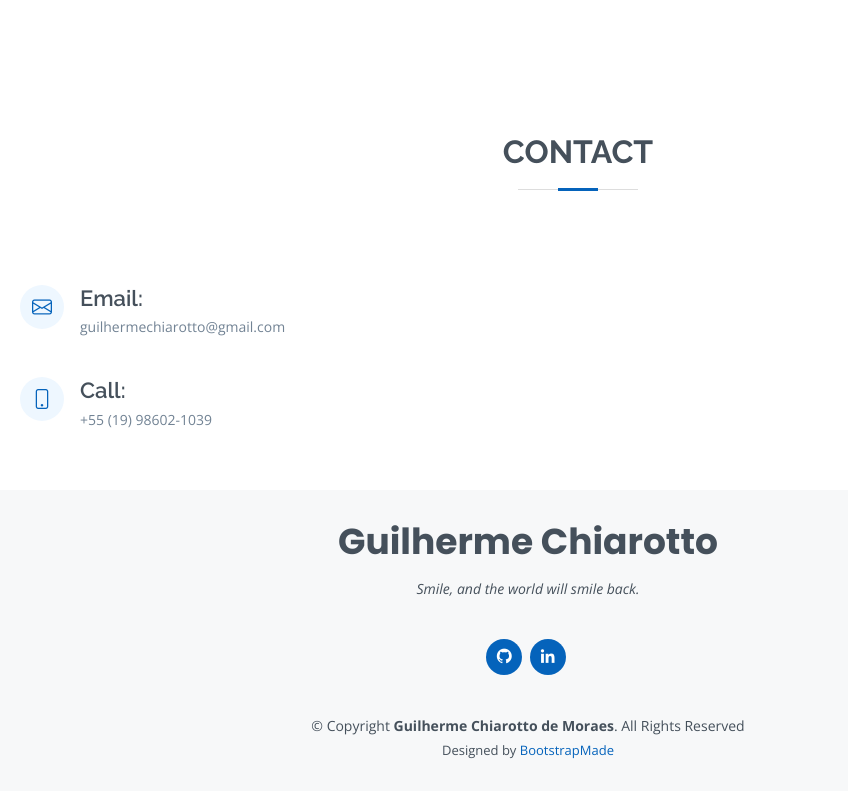
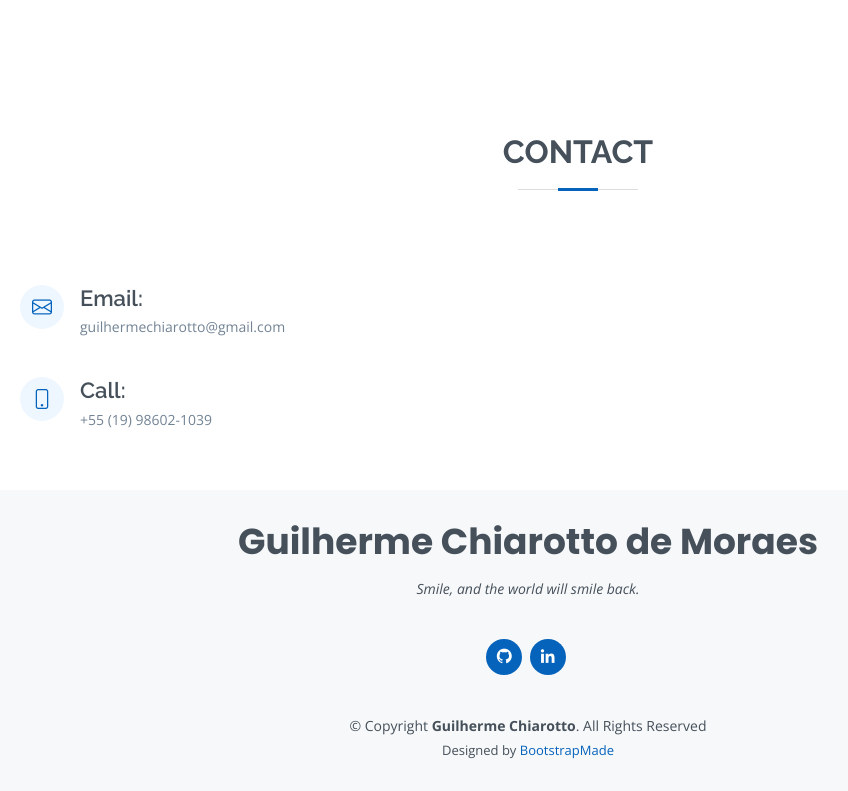
Before and after one commit to Guichiarotto/Guichiarotto.github.io, a plain HTML site: page index.html in a window 1280 px wide. Shown: the part 2684-3475 px from the top of the page, without its empty margins (112-960 px from the left). Drawn offline with nearby package versions, Linux system fonts and the light colour scheme.

Commit message:
atualizando portfolio

```diff
--- a/index.html
+++ b/index.html
@@ -435,14 +435,14 @@
   <!-- ======= Footer ======= -->
   <footer id="footer">
     <div class="container">
-      <h3>Guilherme Chiarotto</h3>
+      <h3>Guilherme Chiarotto de Moraes</h3>
       <p>Smile, and the world will smile back.</p>
       <div class="social-links">
         <a href="https://github.com/Guichiarotto" class="github"><i class="bx bxl-github"></i></a>
         <a href="https://www.linkedin.com/in/guilherme-chiarotto/" class="linkedin"><i class="bx bxl-linkedin"></i></a>
       </div>
       <div class="copyright">
-        &copy; Copyright <strong><span>Guilherme Chiarotto de Moraes</span></strong>. All Rights Reserved
+        &copy; Copyright <strong><span>Guilherme Chiarotto</span></strong>. All Rights Reserved
       </div>
       <div class="credits">
         <!-- All the links in the footer should remain intact. -->
```
